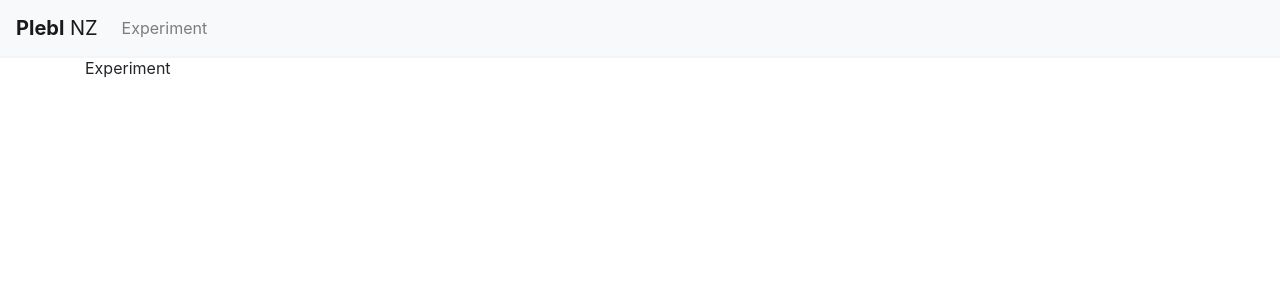
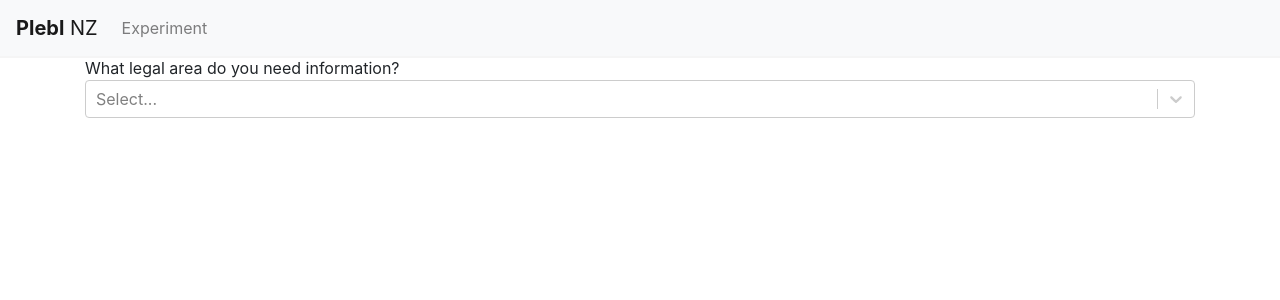
Before and after one commit to jwwnz/pleb, a React (Create React App) app: page /experiment in a window 1280 px wide. Shown: the top 300 px of the page. Built offline with nearby package versions, Linux system fonts and the light colour scheme.

Commit message:
Adding React-select and implement simple select component.

```diff
--- a/package.json
+++ b/package.json
@@ -11,12 +11,14 @@
 		"@types/react": "^16.9.35",
 		"@types/react-dom": "^16.9.8",
 		"@types/react-router-dom": "^5.1.5",
+		"@types/react-select": "^3.0.14",
 		"bootstrap": "^4.5.0",
 		"react": "^16.13.1",
 		"react-bootstrap": "^1.0.1",
 		"react-dom": "^16.13.1",
 		"react-router-dom": "^5.2.0",
 		"react-scripts": "3.4.1",
+		"react-select": "^3.1.0",
 		"typescript": "^3.7.5"
 	},
 	"scripts": {
--- a/src/pages/ExperimentPage.tsx
+++ b/src/pages/ExperimentPage.tsx
@@ -1,13 +1,17 @@
 import React from "react";
 import { Button, Col, Container, Image, Row } from "react-bootstrap";
+import Select from "react-select";
 import "./HomePage.css";
 import { legalLinks } from "../test-data/test-data";
+
+const options = [{ value: "conveyancing", label: "Conveyancing (Property)" }];
 
 function ExperimentPage() {
 	return (
 		<>
 			<Container>
-				<div>Experiment</div>
+				<div>What legal area do you need information?</div>
+				<Select options={options} />
 			</Container>
 		</>
 	);
```
Also changed, not shown: 1 other file (tests, documents, lock files or other folders).
